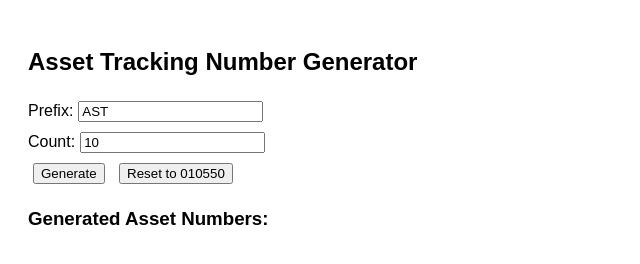
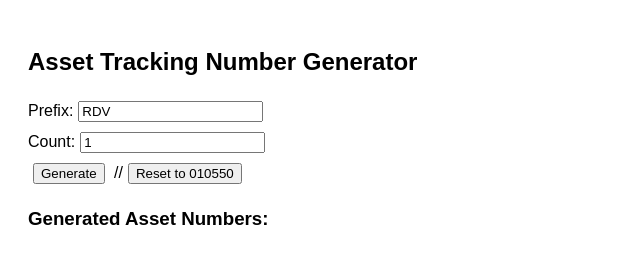
Before and after one commit to mertgulpinar/asset-number-generator, a plain HTML site: page index.html in a window 1280 px wide. Shown: the full height of the page, 0-640 px from the left. Drawn offline with Linux system fonts and the light colour scheme.

Commit message:
Update index.html

```diff
--- a/index.html
+++ b/index.html
@@ -10,10 +10,10 @@
 </head>
 <body>
   <h2>Asset Tracking Number Generator</h2>
-  <label>Prefix:</label><input type="text" id="prefix" value="AST"><br>
-  <label>Count:</label><input type="number" id="count" value="10"><br>
+  <label>Prefix:</label><input type="text" id="prefix" value="RDV"><br>
+  <label>Count:</label><input type="number" id="count" value="1"><br>
   <button onclick="generateAssetNumbers()">Generate</button>
-  <button onclick="resetCounter()">Reset to 010550</button>
+  //<button onclick="resetCounter()">Reset to 010550</button>
 
   <h3>Generated Asset Numbers:</h3>
   <div id="output"></div>
```
